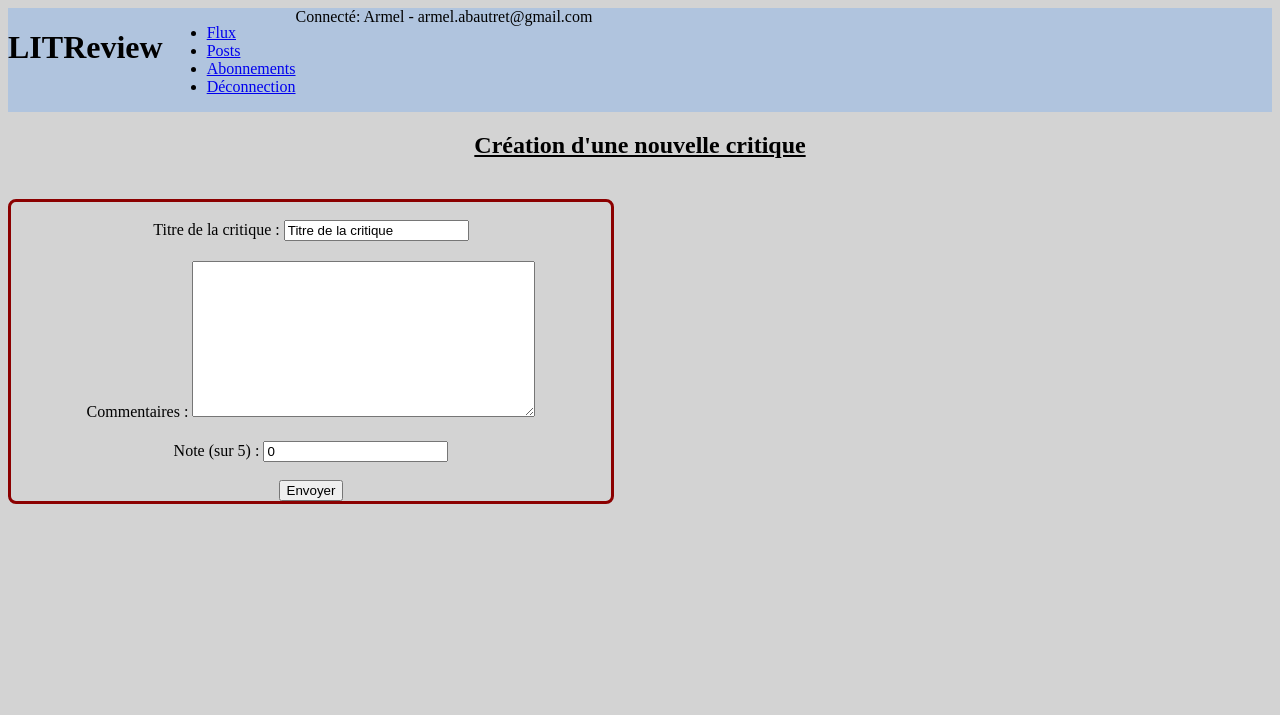
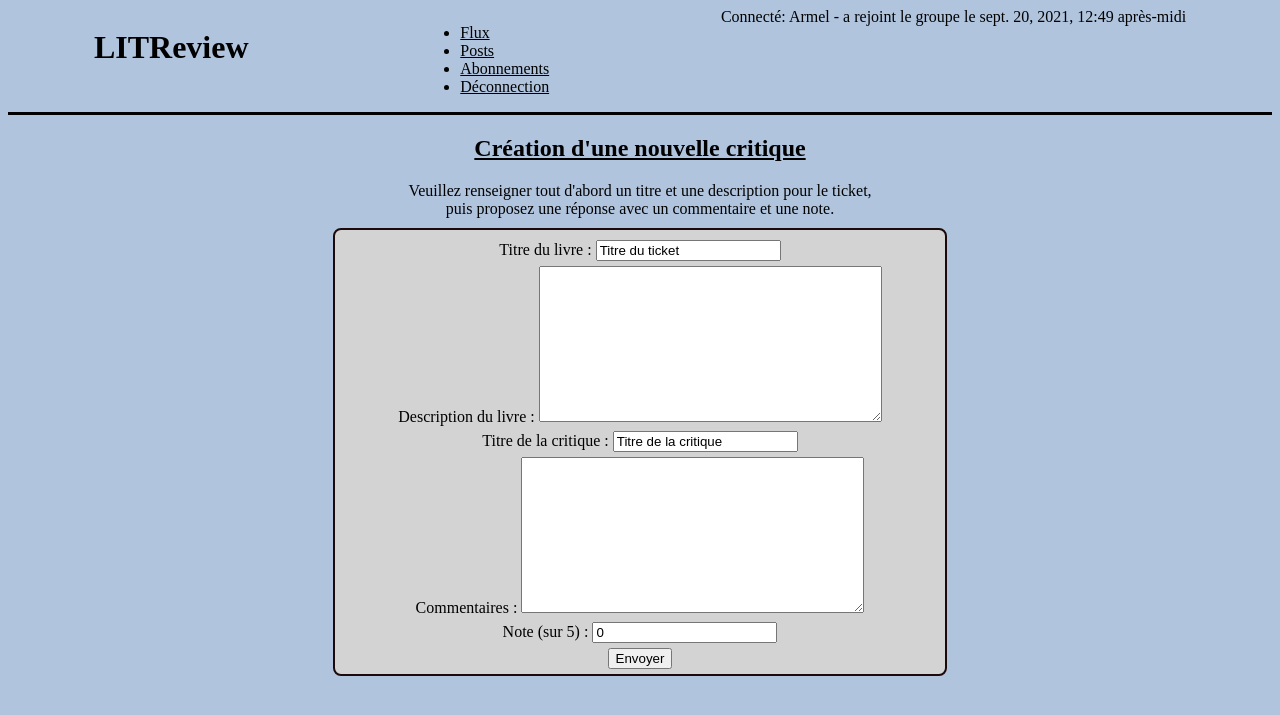
Before and after one commit to Arz4cordes/PROJET9_OC, a Django app: page /Viewpoints/new_review/ in a window 1280 px wide. Shown: the top 715 px of the page. Run offline with Django 3.2, Linux system fonts and the light colour scheme; a user stored in the database is signed in.

Commit message:
Création de tickets et reviews ok, modifications de posts et abonnements à faire

```diff
--- a/LITReview/LITReview/settings.py
+++ b/LITReview/LITReview/settings.py
@@ -106,7 +106,7 @@ AUTH_PASSWORD_VALIDATORS = [
 
 AUTH_USER_MODEL = "subscribers.User"
 
-# LOGIN_REDIRECT_URL = 'bookViewpoints:flow'
+LOGIN_REDIRECT_URL = 'bookViewpoints:flow'
 
 # Internationalization
 # https://docs.djangoproject.com/en/3.2/topics/i18n/
--- a/LITReview/LITReview/static/css/style.css
+++ b/LITReview/LITReview/static/css/style.css
@@ -1,22 +1,41 @@
 body{
-    background-color: lightgrey;
+    background-color:#B0C4DE;
     color:black;
     text-align:center;
 }
 
 header{
     text-align:left;
-    background-color: lightsteelblue;
     display:flex;
+    justify-content:space-around;
+    border-bottom: solid 3px black;
+}
+
+section
+{
+    display:flex;
+    flex-direction: column;
+    align-items:center;
 }
 
 #two_column{
     display:flex;
+    justify-content: space-around;
+    align-items: center;
 }
 
 p{
-    padding:2px;
+    margin:5px;
     text-align: center;
+}
+
+.posts
+{
+    background-color: white;
+    width:60%;
+    border: solid black 2px;
+    padding:5px;
+    margin:5px;
 }
 
 ul{
@@ -33,9 +52,12 @@ a:hover{
 }
 
 form{
-    border: darkred 3px solid;
-    border-radius: 8px;
+    border: rgb(28, 10, 10) 2px solid;
+    border-radius:8px;
+    padding:5px;
     width: 600px;
+    background-color: lightgrey;
+    margin: 10px;
 }
 
 h2{
@@ -47,3 +69,30 @@ h4{
     font-style: italic;
     text-decoration: underline;
 }
+
+.btn
+{
+    margin:10px;
+    background-color: lightgray;
+    border:black solid 2px;
+    max-height:20px;
+}
+
+.response_to
+{
+    margin:5px;
+    background-color:lightblue;
+    border:black solid 1px;
+	border-radius:8px;
+    box-shadow: 4px 4px 6px black;
+}
+
+a
+{
+    color:black;
+}
+
+a:hover
+{
+    color:red;
+}
--- a/LITReview/bookViewpoints/models.py
+++ b/LITReview/bookViewpoints/models.py
@@ -2,7 +2,8 @@ from django.core.validators import MinValueValidator, MaxValueValidator
 from django.conf import settings
 from django.db import models
 from django.db.models.fields import CharField, DateTimeField, \
-                                    PositiveSmallIntegerField, TextField
+                                    PositiveSmallIntegerField, TextField, \
+                                    BooleanField
 
 # Create your models here.
 
@@ -23,12 +24,23 @@ class Book(models.Model):
         # renvoyer avg_rating
         pass
 
+
 class Ticket(models.Model):
     title = CharField(max_length=128, default='Titre du ticket')
     time_created = DateTimeField(auto_now_add=True)
     description = TextField(max_length=2048, blank=True)
+    answer = BooleanField(default=False)
     # image = FileField(upload_to='uploads/photos/%Y/%m/%d', null=True, blank=True)
     user = models.ForeignKey(settings.AUTH_USER_MODEL, on_delete=models.CASCADE)
+
+
+    def time_display(self):
+        ticket_date = f"le {self.time_created.day}/"
+        ticket_date += f"{self.time_created.month}/"
+        ticket_date += f"{self.time_created.year} "
+        ticket_date += f"à {self.time_created.hour}h"
+        ticket_date += f"{self.time_created.minute}min "
+        return ticket_date
 
 
 class Review(models.Model):
--- a/LITReview/bookViewpoints/templates/bookViewpoints/container_page.html
+++ b/LITReview/bookViewpoints/templates/bookViewpoints/container_page.html
@@ -10,7 +10,6 @@
 <body>
     <header>
         <h1>LITReview</h1>
-        <p>
             <ul>
                 <li><a href="{% url 'bookViewpoints:flow' %}">Flux</a></li>
                 <li><a href="{% url 'bookViewpoints:user_posts' %}">Posts</a></li>
@@ -19,11 +18,10 @@
             </ul>
 
             {% if user.is_authenticated %}
-                                        Connecté: {{ user.username }} - {{ user.email }} <br/>
+                                        Connecté: {{ user.username }} - a rejoint le groupe le {{ user.date_joined }} <br/>
                 {% else %}
                    !! Page hors connexion !!
                 {% endif %}
-        </p>
     </header>
 
     <section>
--- a/LITReview/bookViewpoints/templates/bookViewpoints/new_review.html
+++ b/LITReview/bookViewpoints/templates/bookViewpoints/new_review.html
@@ -1,10 +1,12 @@
 {% extends 'bookViewPoints/container_page.html' %}
     {% block mon_contenu%}
     <h2>Création d'une nouvelle critique</h2>
-    <p>
-        <form  action="{% url 'new_review' %}" method="post">
+    Veuillez renseigner tout d'abord un titre et une description pour le ticket,<br/>
+    puis proposez une réponse avec un commentaire et une note.<br/>
+        <form  action="{% url 'bookViewpoints:new_review' %}" method="post">
             {% csrf_token %}
-            {{ formulaire.as_p }}
+            {{ form_ticket.as_p }}
+            {{ form_review.as_p }}
             <input type="submit" value="Envoyer"/>
         </form>
         <!-- Titre et champ texte
@@ -14,5 +16,5 @@
              Note et 6 boutons radio
              commentaire et champ texte
             bouton envoyer -->
-    </p>
+
     {% endblock%}
--- a/LITReview/bookViewpoints/templates/bookViewpoints/new_ticket.html
+++ b/LITReview/bookViewpoints/templates/bookViewpoints/new_ticket.html
@@ -1,8 +1,8 @@
 {% extends 'bookViewPoints/container_page.html' %}
     {% block mon_contenu%}
     <h2>Création d'un nouveau ticket</h2>
-    <p>
-        <form  action="{% url 'new_ticket' %}" method="post">
+
+        <form  action="{% url 'bookViewpoints:new_ticket' %}" method="post">
             {% csrf_token %}
             {{ formulaire.as_p }}
             <input type="submit" value="Envoyer"/>
@@ -11,5 +11,5 @@
              Description et champ description
              image et bouton télécharger un fichier
              bouton envoyer -->
-    </p>
+
     {% endblock%}
--- a/LITReview/bookViewpoints/urls.py
+++ b/LITReview/bookViewpoints/urls.py
@@ -14,6 +14,6 @@ path('flow/', views.even_flow, name='flow'),
 path('followers/', views.subscriptions, name='followers'),
 path('user_posts/', views.posts_list, name='user_posts'),
 path('new_review/', views.create_review, name='new_review'),
-path('ticket_answer/', views.ticket_to_review, name='ticket_answer'),
+path('ticket_answer//<int:ticket_id>', views.ticket_to_review, name='ticket_answer'),
 path('new_ticket/', views.create_ticket, name='new_ticket'),
 ]
--- a/LITReview/bookViewpoints/views.py
+++ b/LITReview/bookViewpoints/views.py
@@ -2,11 +2,8 @@ from django.shortcuts import get_object_or_404, render, redirect
 
 from bookViewpoints.models import Review, Ticket
 from bookViewpoints.forms import ReviewForm, TicketForm
-
 from django.utils import timezone
 from operator import itemgetter
-from datetime import *
-from django.utils import timezone
 
 def even_flow(request):
     """ récupération des 5 derniers tickets publiés
@@ -19,8 +16,34 @@ def even_flow(request):
         """
     last_tickets = Ticket.objects.filter(time_created__lte=timezone.now()).order_by('-time_created')[:5]
     last_reviews = Review.objects.filter(time_created__lte=timezone.now()).order_by('-time_created')[:5]
+    dates_posts = []
+    the_type = 1
+    for ticket in last_tickets:
+        the_date = str(ticket.time_created)
+        identification = ticket.pk
+        dates_posts.append([the_date, the_type, identification])
+    the_type = 2
+    for review in last_reviews:
+        the_date = str(review.time_created)
+        identification = review.pk
+        dates_posts.append([the_date, the_type, identification])
+    dates_arranged = sorted(dates_posts, key=itemgetter(0), reverse=True)
+    dates_list = dates_arranged[:5]
+    tickets_list = []
+    reviews_list = []
+    i = 0
+    j = 0
+    for a_date in dates_list:
+        if a_date[1] == 1:
+            if i < len(last_tickets):
+                tickets_list.append(last_tickets[i])
+                i += 1
+        else:
+            if j < len(last_reviews):
+                reviews_list.append(last_reviews[j])
+                j += 1
     return render(request, 'bookViewpoints/flow.html',
-                  {'tickets': last_tickets, 'reviews': last_reviews})
+                  {'tickets': tickets_list, 'reviews': reviews_list})
 
 def subscriptions(request):
     # récupérer les followers de l'user et les users que suit l'user
@@ -39,25 +62,56 @@ def posts_list(request):
         return render(request, 'bookViewpoints/user_posts.html')
 
 def create_review(request):
-    formulaire = ReviewForm(request.POST if request.method == 'POST' else None)
     if request.method == 'POST':
-        if formulaire.is_valid():
-            formulaire.save()
-        return redirect('flow')
+        form_ticket = TicketForm(request.POST)
+        form_review = ReviewForm(request.POST)
+        if form_ticket.is_valid():
+            ticket = form_ticket.save(commit=False)
+            ticket.user = request.user
+            ticket.save()
+            ticket_id = ticket.id
+            if form_review.is_valid():
+                ticket_created = Ticket.objects.get(pk=ticket_id)
+                review = form_review.save(commit=False)
+                review.user = request.user
+                review.ticket = ticket_created
+                review.save()
+        return redirect('bookViewpoints:flow')
     else:
+        form_ticket = TicketForm()
+        form_review = ReviewForm()
         return render(request, 'bookViewpoints/new_review.html', locals())
 
 
-def ticket_to_review(request):
-    # récupérer les objets tickets, review, book
-    return render(request, 'bookViewpoints/ticket_answer.html')
+def ticket_to_review(request, ticket_id):
+    if request.method == 'POST':
+        formulaire = ReviewForm(request.POST)
+        if formulaire.is_valid():
+            ticket = Ticket.objects.get(pk=ticket_id)
+            review = formulaire.save(commit=False)
+            review.user = request.user
+            review.ticket = ticket
+            review.save()
+            ticket.answer = True
+            return redirect('bookViewpoints:flow')
+        else:
+            print("Formulaire pour une réponse au ticket: non valide")
+            return render(request, 'bookViewpoints/ticket_answer.html', locals())
+    else:
+        formulaire = ReviewForm()
+        return render(request, 'bookViewpoints/ticket_answer.html',locals())
 
 def create_ticket(request):
-    formulaire = TicketForm(request.POST if request.method == 'POST' else None)
     if request.method == 'POST':
+        formulaire = TicketForm(request.POST)
         if formulaire.is_valid():
-            formulaire.save()
-        return redirect('flow')
+            ticket = formulaire.save(commit=False) #ici le modèle est récupéré en sortie
+            ticket.user = request.user
+            ticket.save()
+            return redirect('bookViewpoints:flow')
+        else:
+            print("Formulaire pour un nouveau ticket: non valide")
+            return render(request, 'bookViewpoints/new_ticket.html', locals())
     else:
-        # récupérer les ticket et book
+        formulaire = TicketForm()
         return render(request, 'bookViewpoints/new_ticket.html', locals())
--- a/LITReview/subscribers/views.py
+++ b/LITReview/subscribers/views.py
@@ -16,6 +16,9 @@ def subscription(request):
             else:
                 formulaire = UserCreationForm()
                 return render(request, 'subscribers/subscribe.html', locals())
+        else:
+            print("Formulaire pour créer un compte:non valide")
+            return render(request, 'subscribers/subscribe.html', locals())
     else:
         formulaire = UserCreationForm()
     return render(request, 'subscribers/subscribe.html', locals())
```
Also changed, not shown: LITReview/bookViewpoints/templates/bookViewpoints/flow.html (+30 -11 lines), LITReview/bookViewpoints/templates/bookViewpoints/ticket_answer.html (+14 -10 lines), LITReview/subscribers/templates/subscribers/login.html (+5 -11 lines), LITReview/bookViewpoints/migrations/0002_ticket_answer.py (added), LITReview/db-Ordi-Portable-Armel.sqlite3 (added), LITReview/db.sqlite3.
